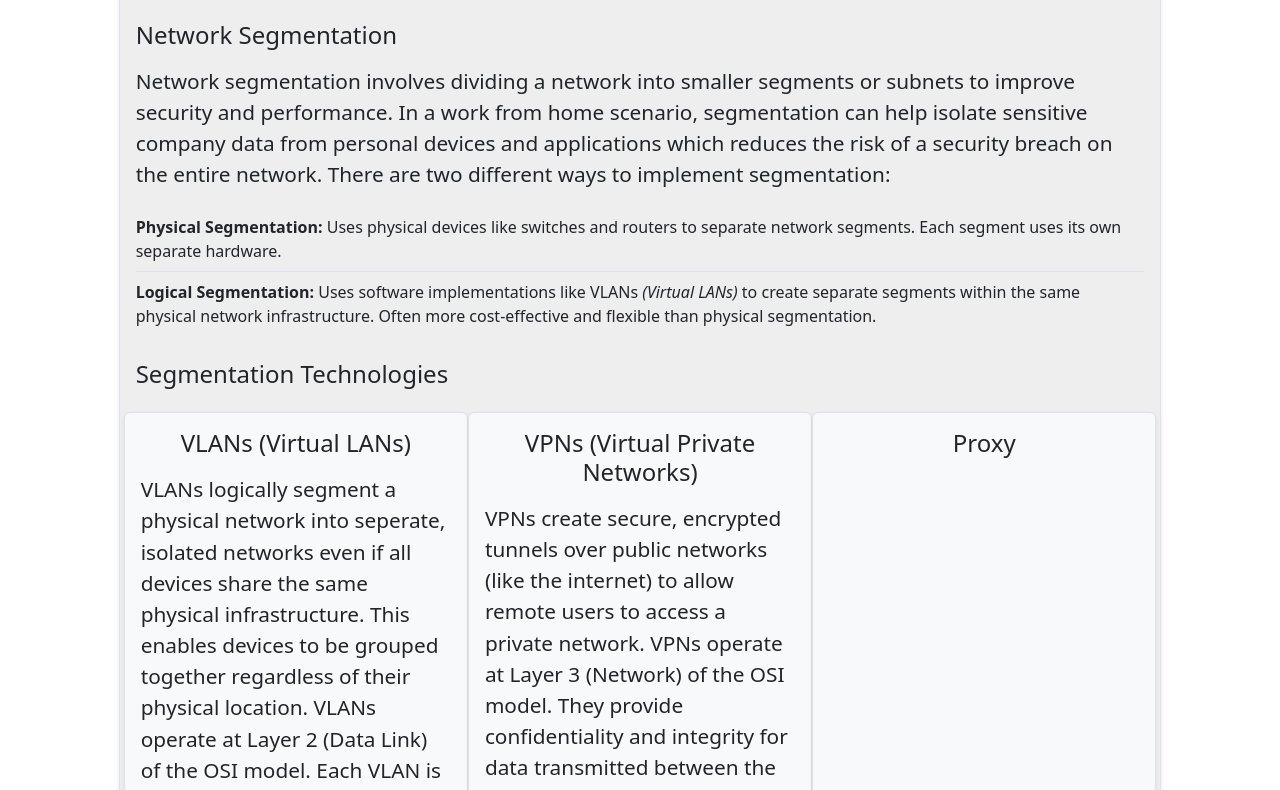
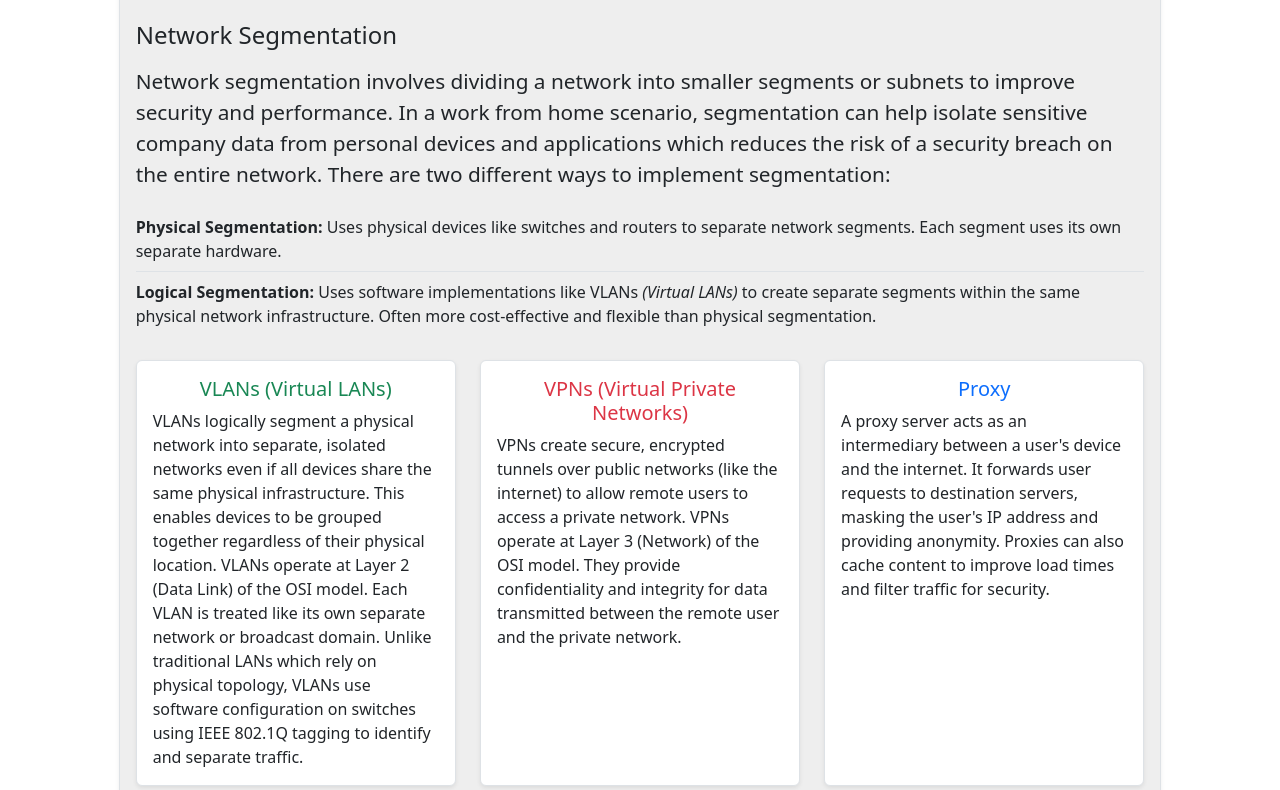
Before and after one commit to niclaquatra/CompTIA-A-Plus-Guide, a website: page networking.html in a window 1280 px wide. Shown: the part 11210-12000 px from the top of the page. Drawn offline with nearby package versions, Linux system fonts and the light colour scheme.

Commit message:
styling updates for network segmentation content

```diff
--- a/networking.html
+++ b/networking.html
@@ -1278,46 +1278,56 @@
                             physical segmentation.
                         </li>
                     </ul>
-                    <div class="row justify-content-center mb-4">
-                        <h3 class="h4 mb-4">Segmentation Technologies</h3>
-                        <div class="col-md-4 bg-light border rounded shadow-sm p-3">
-                            <h3 class="h4 mb-3 text-center">VLANs (Virtual LANs)</h3>
-                            <p class="lead">
-                                VLANs logically segment a physical network into seperate,
-                                isolated networks even if all devices share the same physical
-                                infrastructure. This enables devices to be grouped together
-                                regardless of their physical location. VLANs operate at Layer
-                                2 (Data Link) of the OSI model. Each VLAN is treated like its
-                                own seperate network or boradcast domain. Unlike traditional LANs
-                                which rely on physical topology, VLANs use software configuration on switches
-                                using IEEE 802.1Q tagging to identify and separate traffic.
-                            </p>
-                        </div>
-
-                        <div class="col-lg-4 bg-light border rounded shadow-sm p-3">
-                            <h3 class="h4 mb-3 text-center">VPNs (Virtual Private Networks)</h3>
-                            <p class="lead">
-                                VPNs create secure, encrypted tunnels over public networks
-                                (like the internet) to allow remote users to access a private
-                                network. VPNs operate at Layer 3 (Network) of the OSI model.
-                                They provide confidentiality and integrity for data
-                                transmitted between the remote user and the private network.
-                            </p>
-                        </div>
-                        <div class="col-lg-4 bg-light border rounded shadow-sm p-3">
-                            <h3 class="h4 mb-3 text-center">Proxy</h3>
-                        </div>
-                    </div>
-                    <p class="lead">
-                        <strong>Example Scenario: </strong> A healthcare provider wants to
-                        ensure proper compliance and security for patient data. By
-                        segmenting their network, they ensured that patient data was only
-                        accessible to authorized medical staff and important systems. So
-                        even if a less secure device like a smart thermostat that is
-                        conntected to the network would not have access to patient
-                        information which protects patient privacy and complies with
-                        regulations.
-                    </p>
+                    <div class="row row-cols-1 row-cols-md-3 g-4 mb-4">
+                        <div class="col">
+                            <div class="card h-100 border rounded shadow-sm">
+                                <div class="card-body">
+                                    <h5 class="card-title text-success text-center">VLANs (Virtual LANs)</h5>
+                                    <p class="card-text mb-0">
+                                        VLANs logically segment a physical network into
+                                        separate, isolated networks even if all devices share
+                                        the same physical infrastructure. This enables devices
+                                        to be grouped together regardless of their physical
+                                        location. VLANs operate at Layer 2 (Data Link) of the
+                                        OSI model. Each VLAN is treated like its own separate
+                                        network or broadcast domain. Unlike traditional LANs
+                                        which rely on physical topology, VLANs use software
+                                        configuration on switches using IEEE 802.1Q tagging to
+                                        identify and separate traffic.
+                                    </p>
+                                </div>
+                            </div>
+                        </div>
+                        <div class="col">
+                            <div class="card h-100 border rounded shadow-sm">
+                                <div class="card-body">
+                                    <h5 class="card-title text-danger text-center">VPNs (Virtual Private Networks)</h5>
+                                    <p class="card-text mb-0">
+                                        VPNs create secure, encrypted tunnels over public
+                                        networks (like the internet) to allow remote users to
+                                        access a private network. VPNs operate at Layer 3
+                                        (Network) of the OSI model. They provide confidentiality
+                                        and integrity for data transmitted between the remote
+                                        user and the private network.
+                                    </p>
+                                </div>
+                            </div>
+                        </div>
+                        <div class="col">
+                            <div class="card h-100 border rounded shadow-sm">
+                                <div class="card-body">
+                                    <h5 class="card-title text-primary text-center">Proxy</h5>
+                                    <p class="card-text mb-0">
+                                        A proxy server acts as an intermediary between a user's
+                                        device and the internet. It forwards user requests to
+                                        destination servers, masking the user's IP address and
+                                        providing anonymity. Proxies can also cache content to
+                                        improve load times and filter traffic for security.
+                                    </p>
+                                </div>
+                            </div>
+                        </div>
+                    </div>
                 </div>
 
                 <!-- End Remote Access and Network Segmentation Section -->
```
